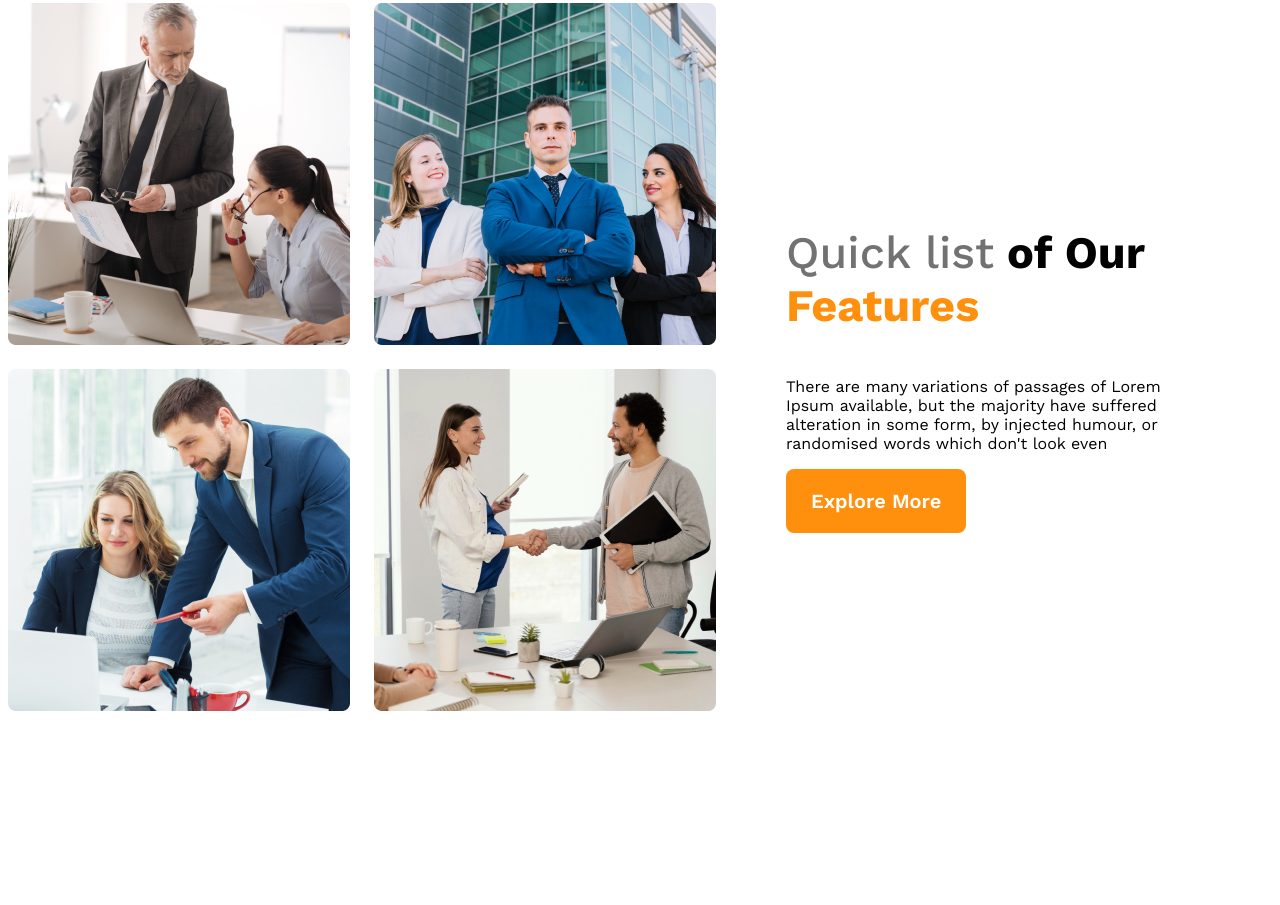
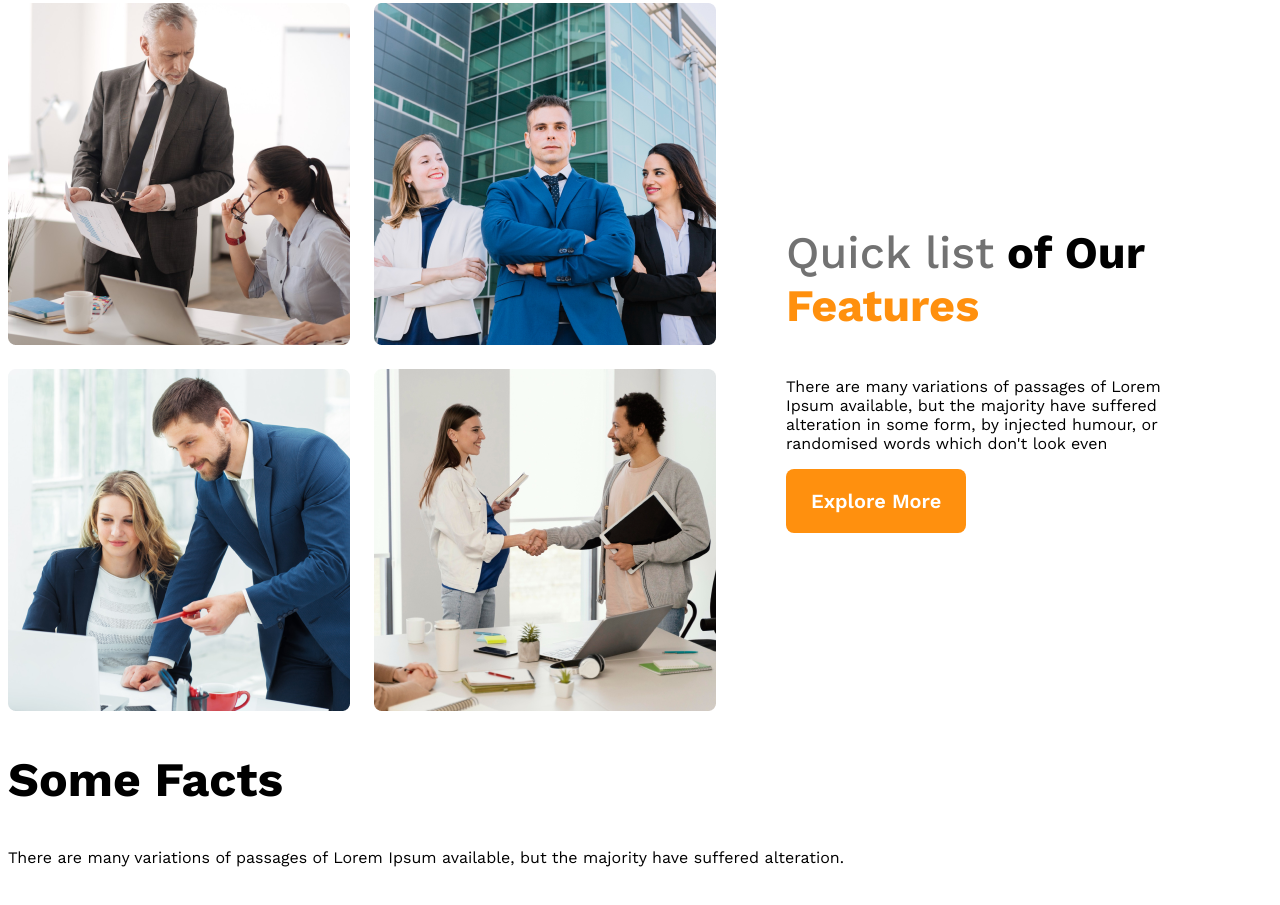
Before and after one commit to Taslima-israt/g3-architects-website, a plain HTML site: page index.html in a window 1280 px wide. Shown: the part 1089-1994 px from the top of the page. Before the commit the page ends 1870 px from the top, so only its background shows below. Drawn offline with nearby package versions, Linux system fonts and the light colour scheme.

Commit message:
started shared css

```diff
--- a/index.html
+++ b/index.html
@@ -11,7 +11,7 @@
 <body>
   <header>
     <nav>
-      <h3 class="nav-title">G3 Architects</h3>
+      <h3 class="section-title">G3 Architects</h3>
       <ul>
         <li><a href="">Home</a></li>
         <li><a href="">About</a></li>
@@ -44,6 +44,13 @@
 
       </div>
     </section>
+    <section class="Features">
+
+    </section>
+    <section class="facts">
+      <h2 class="section-title">Some Facts</h2>
+      <p class="text-gray">There are many variations of passages of Lorem Ipsum available, but the majority have suffered alteration.</p>
+    </section>
   </main>
   <footer>
 
--- a/styles/architect.css
+++ b/styles/architect.css
@@ -29,7 +29,7 @@ nav {
 
 }
 
-.nav-title {
+.section-title {
     font-size: 3rem;
     font-weight: 700;
     color: #131313);
```
